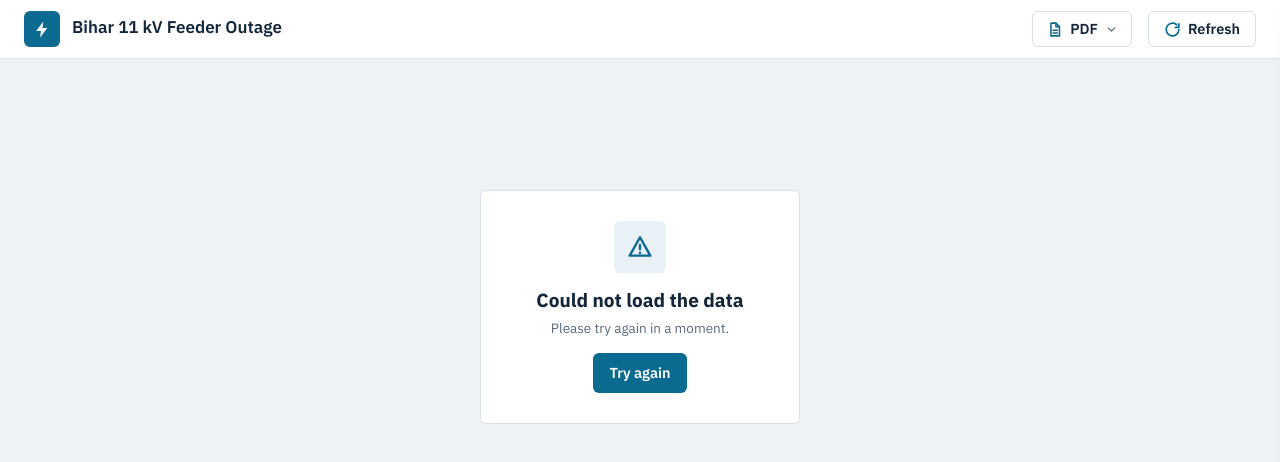
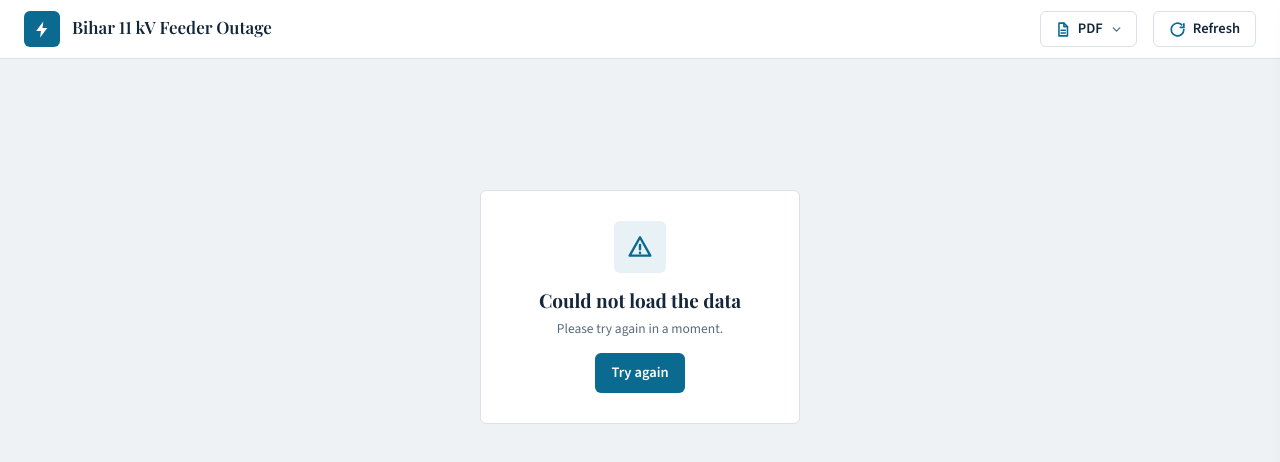
Before and after one commit to mdsbpdcl-hub/BiharFeederOutage, a plain HTML site: page index.html in a window 1280 px wide. Drawn offline with nearby package versions, Linux system fonts and the light colour scheme; no server answers.

Commit message:
Dashboard and update page use the Google Site fonts: Playfair Display for titles and headline figures, Source Sans 3 for the rest
Co-Authored-By: Claude Opus 5.5 <noreply@anthropic.com>
Claude-Session: https://claude.ai/code/session_011RaEJY1HfMT5by4VygoKAn

```diff
--- a/index.html
+++ b/index.html
@@ -6,7 +6,7 @@
 <title>Bihar 11 kV Feeder Outage</title>
 <link rel="preconnect" href="https://fonts.googleapis.com">
 <link rel="preconnect" href="https://fonts.gstatic.com" crossorigin>
-<link href="https://fonts.googleapis.com/css2?family=IBM+Plex+Sans:wght@400;500;600;700&display=swap" rel="stylesheet">
+<link href="https://fonts.googleapis.com/css2?family=Playfair+Display:wght@500;600;700&family=Source+Sans+3:wght@400;500;600;700&display=swap" rel="stylesheet">
 <style>
 :root{
   color-scheme: light;
@@ -621,6 +621,10 @@ table.st th{background:#f4f7f9}
 .estnote p{margin:6px 0 12px;color:var(--ink2);line-height:1.5}
 .pdfrow{display:flex;flex-wrap:wrap;gap:10px;justify-content:flex-end;margin:-4px 0 14px}
 .pdfrow .pdfgo{margin-left:0}
+
+/* the fonts of the Energy Department Google Site: Playfair Display for titles and headline figures, Source Sans 3 for the rest */
+body{font-family:"Source Sans 3","Segoe UI",system-ui,sans-serif}
+h1,h2,h3,.supval .v,.dialval .v,.kpi .val{font-family:"Playfair Display",Georgia,"Times New Roman",serif;font-variant-numeric:lining-nums tabular-nums;letter-spacing:0}
 </style>
 </head>
 <body data-theme="sunrise">
```
Also changed, not shown: update.html (+5 -1 lines).
